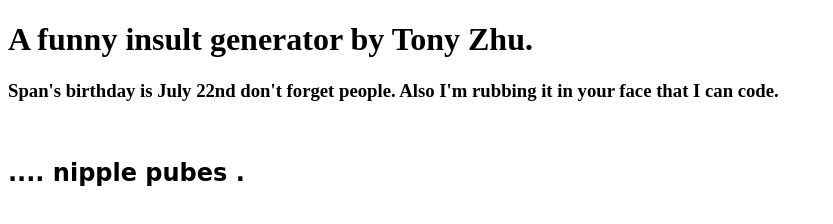
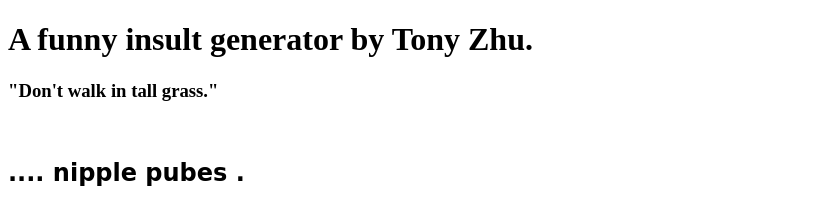
Before and after one commit to Fenikusu/insultsGalore, a plain HTML site: page index.html in a window 1280 px wide. Shown: the whole page, without its empty margins (0-833 px from the left). Drawn offline with Linux system fonts and the light colour scheme.

Commit message:
Update index.html

```diff
--- a/index.html
+++ b/index.html
@@ -5,7 +5,7 @@
 	</head>
 	<body>
 		<h1> A funny insult generator by Tony Zhu. </h1>
-		<h3> Span's birthday is July 22nd don't forget people. Also I'm rubbing it in your face that I can code.</h3>
+		<h3> "Don't walk in tall grass."</h3>
 		</br>
 		<h2 id="output"></h2>
 	</body>
```
